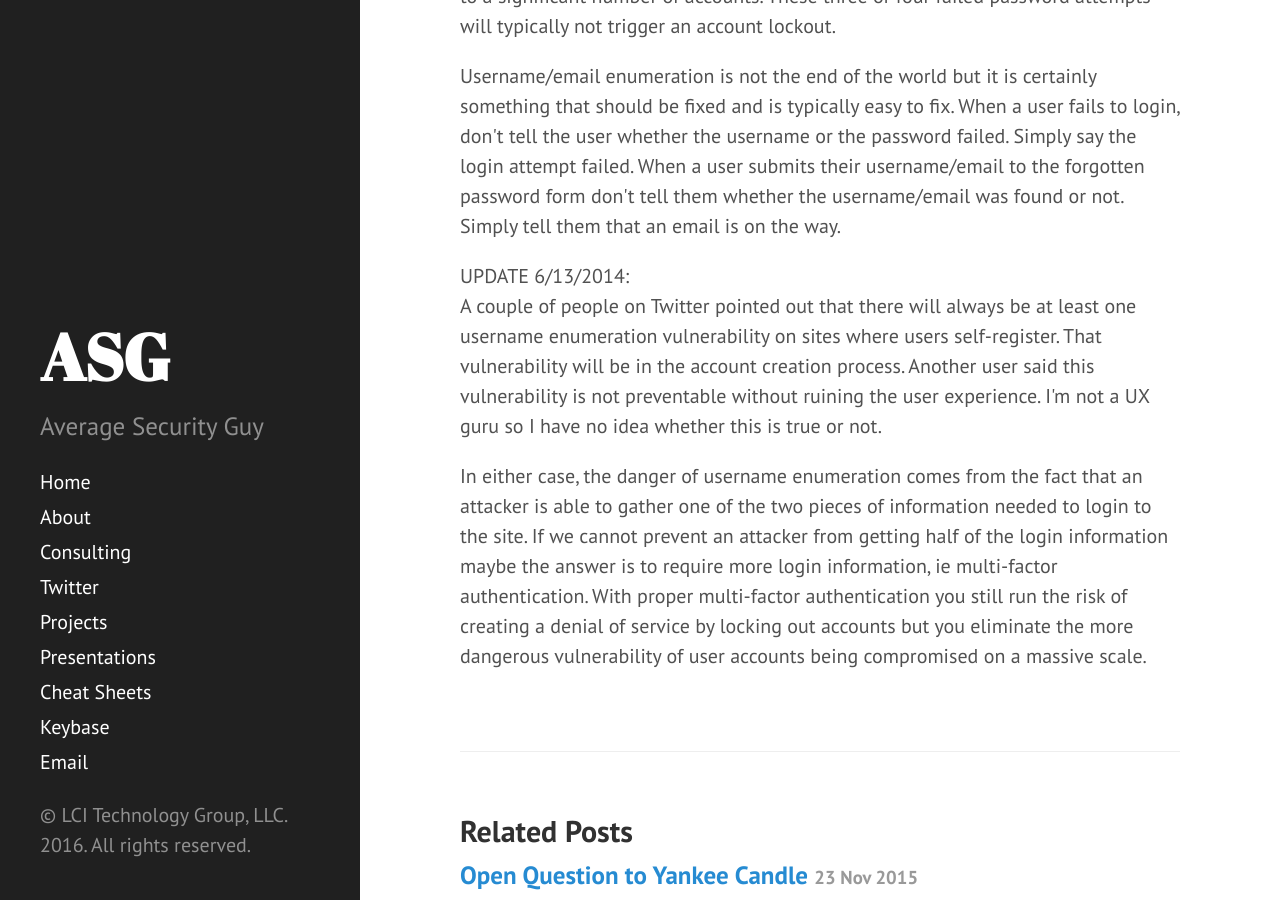
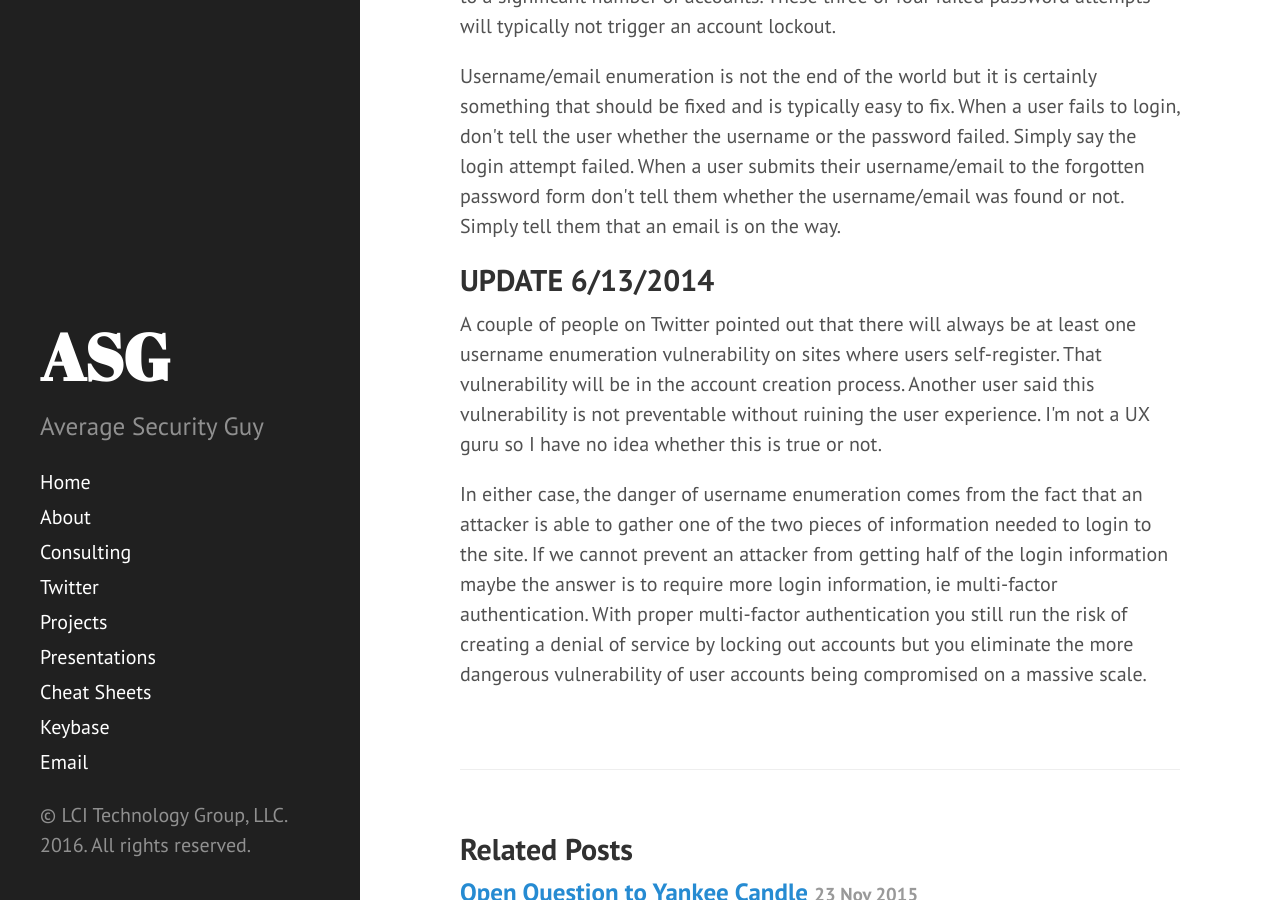
Before and after one commit to jaxmayhem/averagesecurityguy.github.io, a Jekyll site: the page built from _posts/2014-06-12-user-enumeration-is-a-big-deal.html, in a window 1280 px wide and 900 px high, scrolled down 859 px. Built offline with Jekyll 4.4.1, drawn with Linux system fonts in a browser that asks for light colours.

Commit message:
Formatting issue

```diff
--- a/_posts/2014-06-12-user-enumeration-is-a-big-deal.html
+++ b/_posts/2014-06-12-user-enumeration-is-a-big-deal.html
@@ -39,6 +39,6 @@ author:
 <p>While account lockout policies are a good thing and can prevent certain password guessing attacks they can also be worked around with proper timing. Also, depending on how long the account lockout lasts and whether the account must manually be reset, an attacker could easily cause a DoS for your users or your helpdesk personnel.</p>
 <p>Finally, an attacker with a large enough set of valid email addresses would only need to try three or four common passwords with each email address to gain access to a significant number of accounts. These three or four failed password attempts will typically not trigger an account lockout.</p>
 <p>Username/email enumeration is not the end of the world but it is certainly something that should be fixed and is typically easy to fix. When a user fails to login, don't tell the user whether the username or the password failed. Simply say the login attempt failed. When a user submits their username/email to the forgotten password form don't tell them whether the username/email was found or not. Simply tell them that an email is on the way.</p>
-<p>UPDATE 6/13/2014:<br />
-A couple of people on Twitter pointed out that there will always be at least one username enumeration vulnerability on sites where users self-register. That vulnerability will be in the account creation process. Another user said this vulnerability is not preventable without ruining the user experience. I'm not a UX guru so I have no idea whether this is true or not.</p>
+<h2>UPDATE 6/13/2014</h2>
+<p>A couple of people on Twitter pointed out that there will always be at least one username enumeration vulnerability on sites where users self-register. That vulnerability will be in the account creation process. Another user said this vulnerability is not preventable without ruining the user experience. I'm not a UX guru so I have no idea whether this is true or not.</p>
 <p>In either case, the danger of username enumeration comes from the fact that an attacker is able to gather one of the two pieces of information needed to login to the site. If we cannot prevent an attacker from getting half of the login information maybe the answer is to require more login information, ie multi-factor authentication. With proper multi-factor authentication you still run the risk of creating a denial of service by locking out accounts but you eliminate the more dangerous vulnerability of user accounts being compromised on a massive scale.</p>
```
